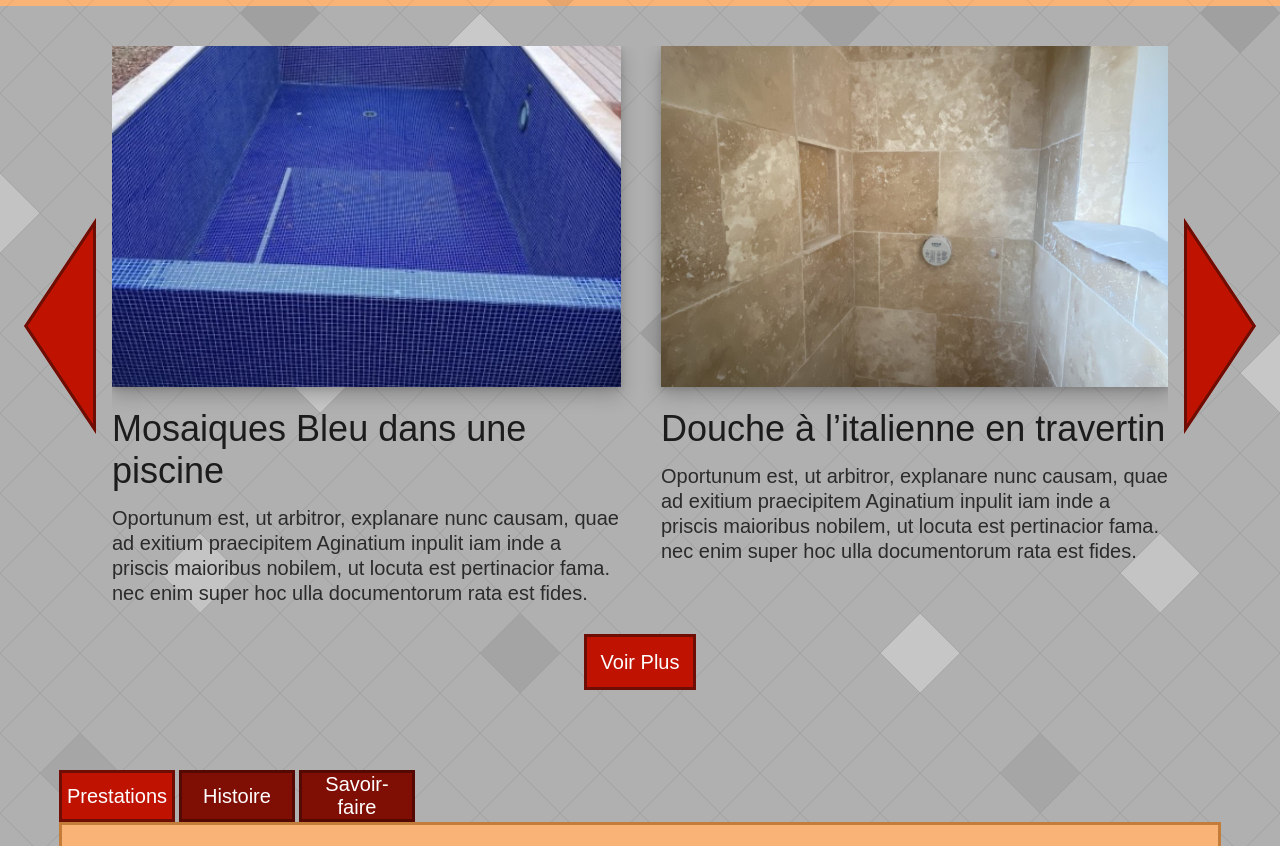
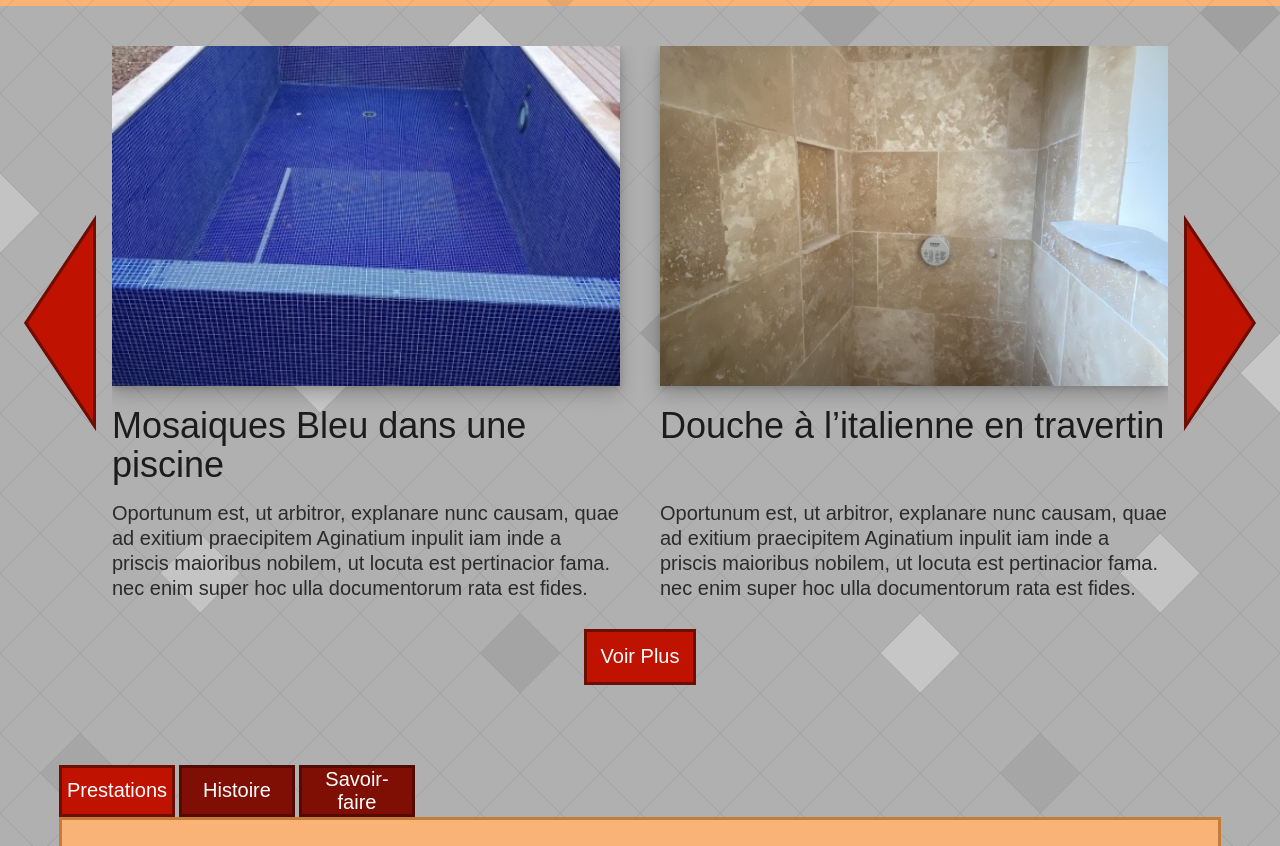
Before and after one commit to kaivinoux/grelot-carrelage, a plain HTML site: page index.html in a window 1280 px wide. Shown: the part 970-1816 px from the top of the page. Drawn offline with Linux system fonts and the light colour scheme; a web font is replaced by a local one.

Commit message:
Fix home carousel step alignment and initial card count

```diff
--- a/script.js
+++ b/script.js
@@ -79,14 +79,10 @@ document.addEventListener('DOMContentLoaded', () => {
   const prevRealBtn = document.getElementById('prevRealisationBtn');
   const nextRealBtn = document.getElementById('nextRealisationBtn');
   let realIndex = 0;
+  let lastCardCount = null;
+  let realRenderTimer = null;
 
-  function renderHomeRealisations() {
-    if (!homeTrack) return;
-    const isMobile = window.innerWidth <= 1180;
-    const count = isMobile ? 1 : 2;
-    homeTrack.style.opacity = '0.35';
-
-    setTimeout(() => {
+  function populateHomeRealisations(count) {
     homeTrack.innerHTML = '';
     for (let i = 0; i < count; i++) {
       const item = realisationsSlides[(realIndex + i) % realisationsSlides.length];
@@ -102,11 +98,36 @@ document.addEventListener('DOMContentLoaded', () => {
       `;
       homeTrack.appendChild(card);
     }
+  }
+
+  function renderHomeRealisations(immediate = false) {
+    if (!homeTrack) return;
+    const isMobile = window.innerWidth <= 1180;
+    const count = isMobile ? 1 : 2;
+    lastCardCount = count;
+
+    if (realRenderTimer) {
+      clearTimeout(realRenderTimer);
+      realRenderTimer = null;
+    }
+
+    if (immediate) {
+      populateHomeRealisations(count);
       homeTrack.style.opacity = '1';
+      return;
+    }
+
+    homeTrack.style.opacity = '0.35';
+    realRenderTimer = setTimeout(() => {
+      populateHomeRealisations(count);
+      homeTrack.style.opacity = '1';
+      realRenderTimer = null;
     }, 120);
   }
 
   if (homeTrack && prevRealBtn && nextRealBtn) {
+    renderHomeRealisations(true);
+
     prevRealBtn.addEventListener('click', () => {
       realIndex = (realIndex - 1 + realisationsSlides.length) % realisationsSlides.length;
       renderHomeRealisations();
@@ -116,7 +137,10 @@ document.addEventListener('DOMContentLoaded', () => {
       renderHomeRealisations();
     });
     window.addEventListener('resize', () => {
-      renderHomeRealisations();
+      const nextCount = window.innerWidth <= 1180 ? 1 : 2;
+      if (nextCount !== lastCardCount) {
+        renderHomeRealisations(true);
+      }
     });
   }
 
--- a/styles.css
+++ b/styles.css
@@ -443,28 +443,33 @@ a {
 
 .home-cards-track {
   display: grid;
-  grid-template-columns: repeat(2, 509px);
+  grid-template-columns: repeat(2, minmax(0, 509px));
   justify-content: space-between;
+  align-items: start;
   gap: 40px;
   transition: transform 0.35s ease, opacity 0.25s ease;
 }
 
 .realisation-card {
-  width: 509px;
+  width: 100%;
+  max-width: 509px;
   display: flex;
   flex-direction: column;
   cursor: pointer;
 }
 
 .realisation-card .framed-photo {
-  width: 509px;
-  height: 341px;
+  width: 100%;
+  height: auto;
+  aspect-ratio: 509 / 341;
   margin-bottom: 21px;
 }
 
 .realisation-card h3 {
   font-size: 36px;
   font-weight: 400;
+  line-height: 1.08;
+  min-height: 2.2em;
   margin-bottom: 14px;
   color: var(--text-dark);
 }
```
Lines whose indentation alone changed are shown as unchanged.
